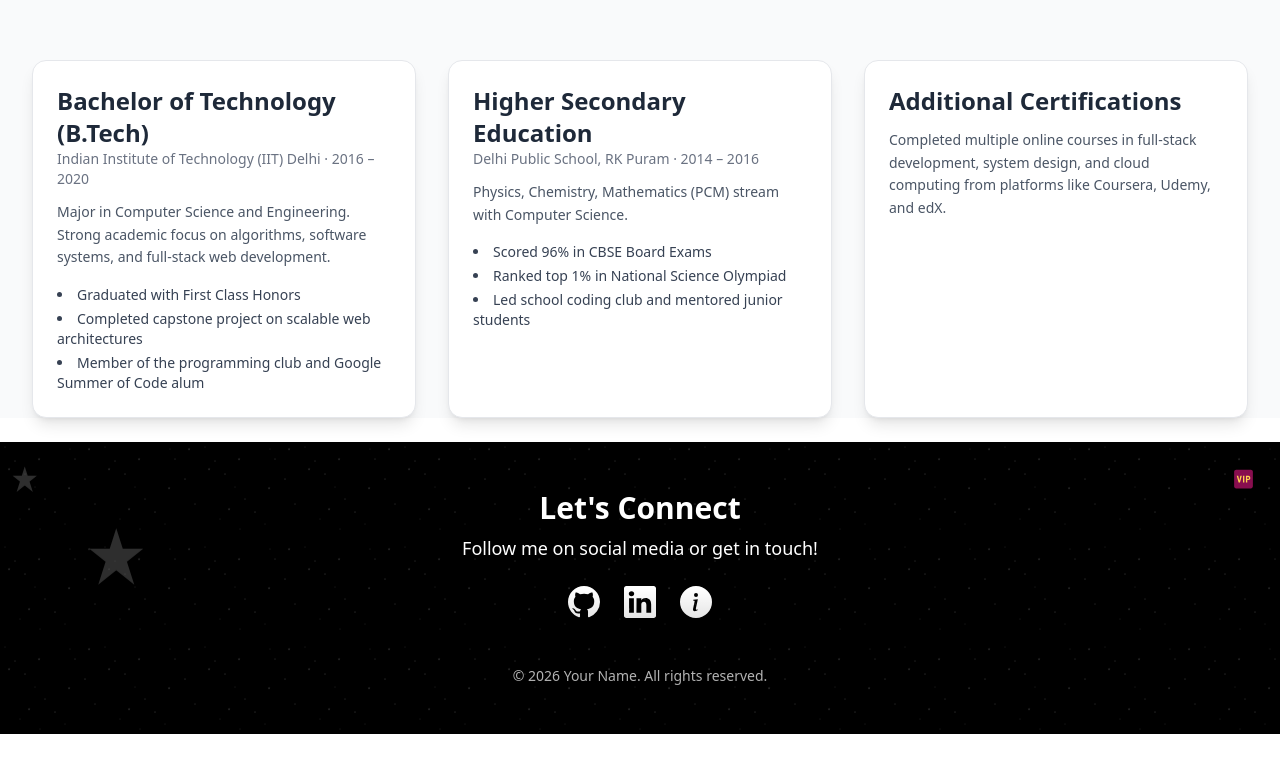
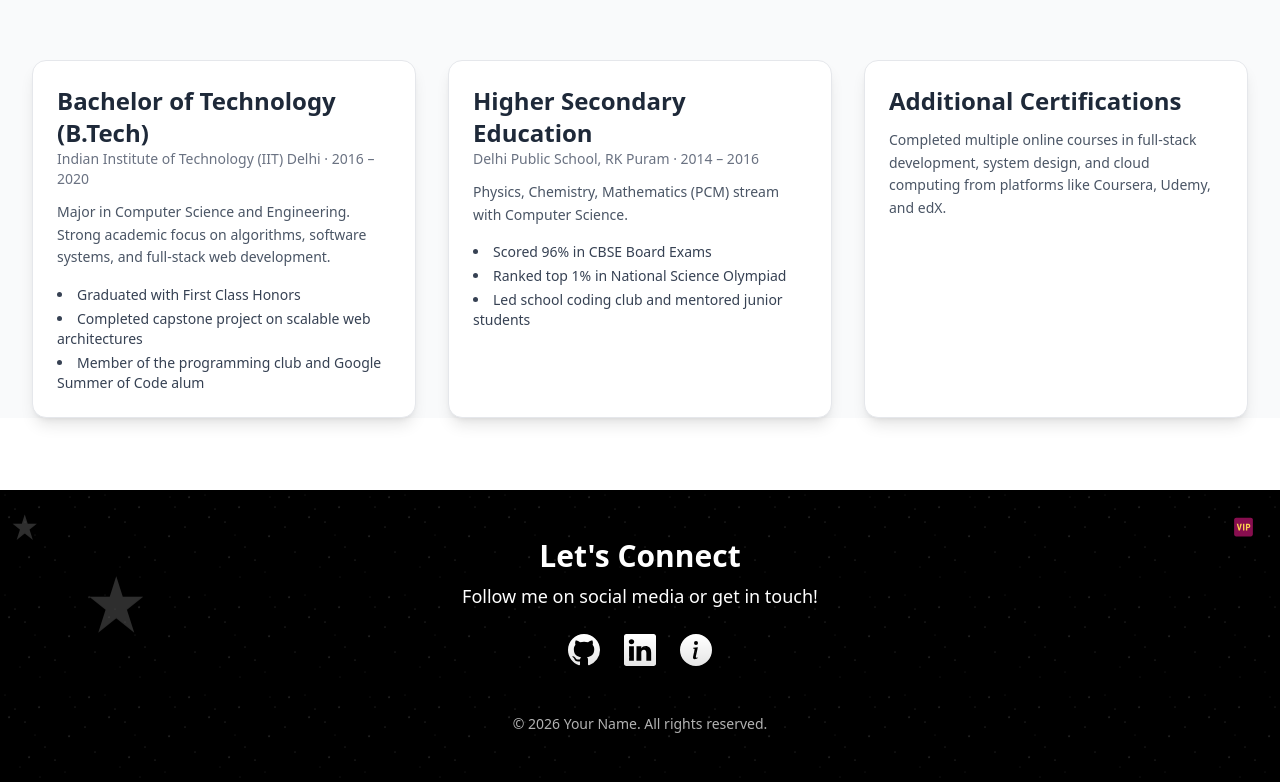
Before and after one commit to Marg0n/next-level-portfolio, a Next.js app: page / in a window 1280 px wide. Shown: the part 1997-2779 px from the top of the page. Before the commit the page ends 2731 px from the top, so only its background shows below. Built offline with nearby package versions, Linux system fonts and the light colour scheme.

Commit message:
Fix: Fixed visual change in projects page by adding margin in the footer.

```diff
--- a/src/components/shared/footer/Footer.tsx
+++ b/src/components/shared/footer/Footer.tsx
@@ -16,7 +16,7 @@ export function Footer() {
   };
 
   return (
-    <footer className="relative bg-black text-white py-12 w-full">
+    <footer className="relative bg-black text-white py-12 w-full mt-12">
 
       {/* Cosmic Background */}
       <div className="absolute inset-0 bg-gradient-to-t from-black via-transparent to-transparent opacity-50"></div>
```
